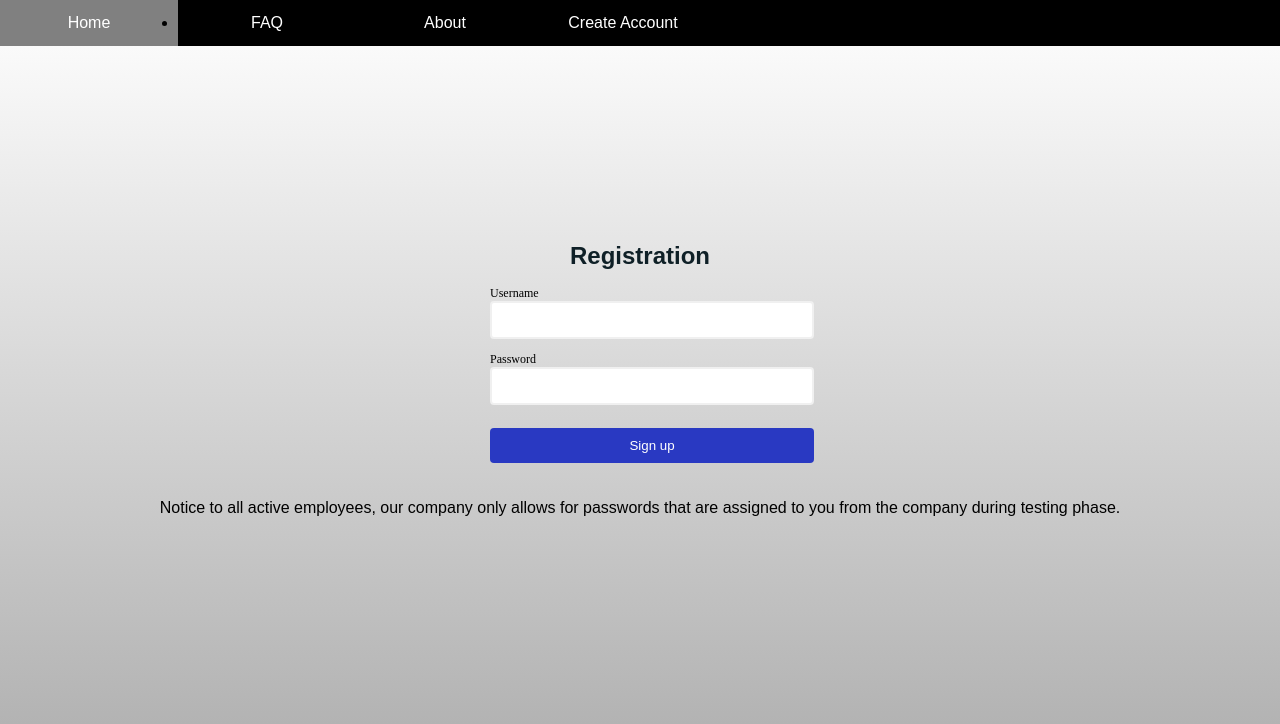
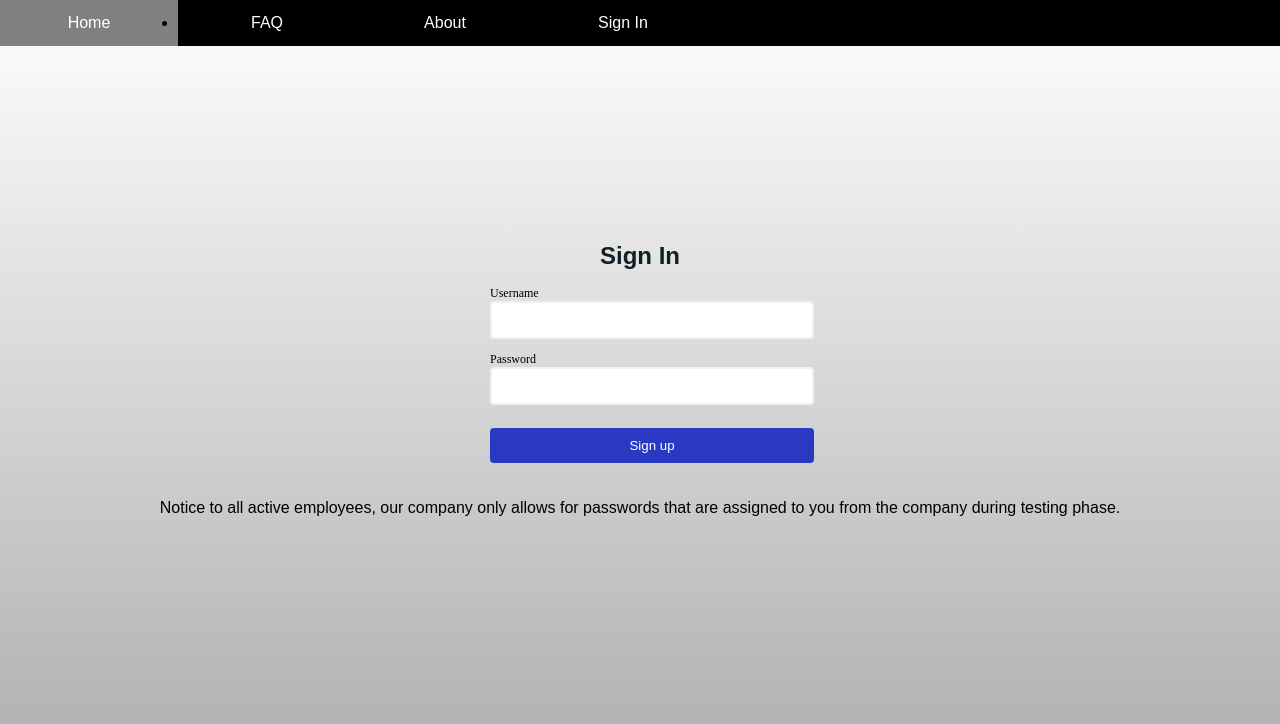
Before and after one commit to fiorittoev/system82, a plain HTML site: page NavBarLinks/CreateAccount.html in a window 1280 px wide. Drawn offline with Linux system fonts and the light colour scheme.

Commit message:
Changed Create account to sign in

```diff
--- a/NavBarLinks/CreateAccount.html
+++ b/NavBarLinks/CreateAccount.html
@@ -13,13 +13,13 @@
     <li><a href="../main.html">Home</a></li>
     <li><a href="./FAQ.html">FAQ</a></li>
     <li><a href="./About.html">About</a></li>
-    <li><a href="./CreateAccount.html">Create Account</a></li>
+    <li><a href="./CreateAccount.html">Sign In</a></li>
 </ul>
 
 <body>
     <div class="container">
         <form id="form" action="/">
-            <h1>Registration</h1>
+            <h1>Sign In</h1>
             <div class="input-control">
                 <label for="username">Username</label>
                 <input id="username" name="username" type="text">
```
Also changed, not shown: NavBarLinks/About.html (+1 -1 lines), NavBarLinks/FAQ.html (+1 -1 lines), main.html (+1 -1 lines).
